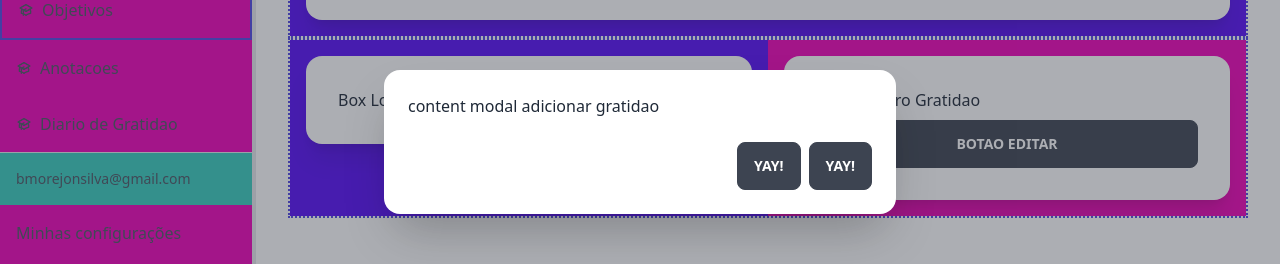
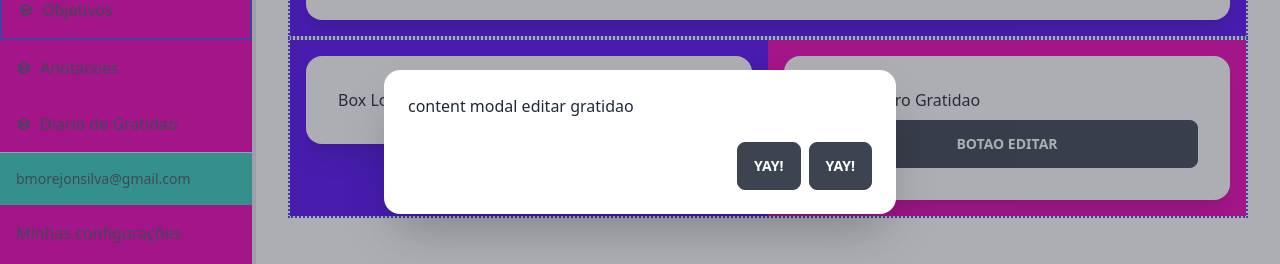
Before and after one commit to navalsaas/prototype, a Vue app: page /gratidao in a window 1280 px wide. Both pictures are taken after a click on the label "BOTAO EDITAR". Shown: the part 258-522 px from the top of the page. Built offline with nearby package versions, Linux system fonts and the light colour scheme.

Commit message:
fix modals

```diff
--- a/src/components/Cards/Anotacao.vue
+++ b/src/components/Cards/Anotacao.vue
@@ -9,9 +9,9 @@ import Editar_anotacao from '../Modals/Editar_anotacao.vue';
         <div class="card-body">
            <p>Box Anotacao</p>
             <!-- Modal Start -->
-            <label for="my-modal" class="btn">Botao editar</label>
+            <label for="my-modal-2" class="btn">Botao editar</label>
             <!-- Modal Content Start -->
-            <input type="checkbox" id="my-modal" class="modal-toggle" />
+            <input type="checkbox" id="my-modal-2" class="modal-toggle" />
             <div class="modal">
                <div class="modal-box">
                   <Editar_anotacao  />
--- a/src/components/Cards/Area.vue
+++ b/src/components/Cards/Area.vue
@@ -10,9 +10,9 @@ import Editar_area from '../Modals/Editar_area.vue';
          <input type="text" placeholder="Type here" class="input input-sm w-full max-w-xs font-bold text-center mx-auto mb-2" />
          <img src="https://app.naval.app.br/img/help9.7f74691d.png" width="42" class="mx-auto" />
             <!-- Modal Start -->
-            <label for="my-modal" class="btn">Botao editar</label>
+            <label for="my-modal-2" class="btn">Botao editar</label>
             <!-- Modal Content Start -->
-            <input type="checkbox" id="my-modal" class="modal-toggle" />
+            <input type="checkbox" id="my-modal-2" class="modal-toggle" />
             <div class="modal">
                <div class="modal-box">
                   <Editar_area />
--- a/src/components/Cards/Objetivo.vue
+++ b/src/components/Cards/Objetivo.vue
@@ -9,9 +9,9 @@ import Editar_objetivo from '../Modals/Editar_objetivo.vue';
         <div class="card-body">
            <p>Box Objetivo</p>
             <!-- Modal Start -->
-            <label for="my-modal" class="btn">Botao editar</label>
+            <label for="my-modal-2" class="btn">Botao editar</label>
             <!-- Modal Content Start -->
-            <input type="checkbox" id="my-modal" class="modal-toggle" />
+            <input type="checkbox" id="my-modal-2" class="modal-toggle" />
             <div class="modal">
                <div class="modal-box">
                   <Editar_objetivo />
--- a/src/components/Cards/Registro_gratidao.vue
+++ b/src/components/Cards/Registro_gratidao.vue
@@ -9,9 +9,9 @@ import Editar_gratidao from '../Modals/Editar_gratidao.vue';
         <div class="card-body">
            <p>Box Registro Gratidao</p>
             <!-- Modal Start -->
-            <label for="my-modal" class="btn">Botao editar</label>
+            <label for="my-modal-2" class="btn">Botao editar</label>
             <!-- Modal Content Start -->
-            <input type="checkbox" id="my-modal" class="modal-toggle" />
+            <input type="checkbox" id="my-modal-2" class="modal-toggle" />
             <div class="modal">
                <div class="modal-box">
                   <Editar_gratidao />
--- a/src/components/Cards/Streak.vue
+++ b/src/components/Cards/Streak.vue
@@ -9,9 +9,9 @@ import Editar_streak from '../Modals/Editar_streak.vue';
         <div class="card-body">
           <p>Box Streak</p>
             <!-- Modal Start -->
-            <label for="my-modal" class="btn">Botao editar</label>
+            <label for="my-modal-2" class="btn">Botao editar</label>
             <!-- Modal Content Start -->
-            <input type="checkbox" id="my-modal" class="modal-toggle" />
+            <input type="checkbox" id="my-modal-2" class="modal-toggle" />
             <div class="modal">
                <div class="modal-box">
                   <Editar_streak />
--- a/src/components/Cards/Tarefa.vue
+++ b/src/components/Cards/Tarefa.vue
@@ -9,9 +9,9 @@ import Editar_tarefa from '../Modals/Editar_tarefa.vue';
         <div class="card-body">
           <p>Box Tarefa cadastrada</p>
             <!-- Modal Start -->
-            <label for="my-modal" class="btn">Botao editar</label>
+            <label for="my-modal-2" class="btn">Botao editar</label>
             <!-- Modal Content Start -->
-            <input type="checkbox" id="my-modal" class="modal-toggle" />
+            <input type="checkbox" id="my-modal-2" class="modal-toggle" />
             <div class="modal">
                <div class="modal-box">
                   <Editar_tarefa />
--- a/src/components/Modals/Editar_anotacao.vue
+++ b/src/components/Modals/Editar_anotacao.vue
@@ -1,7 +1,7 @@
 <template>
     <span>content modal editar anotacao</span>
     <div class="modal-action">
-                     <label for="my-modal" class="btn">Yay!</label>
-                     <label for="my-modal" class="btn">Yay!</label>
+                     <label for="my-modal-2" class="btn">Yay!</label>
+                     <label for="my-modal-2" class="btn">Yay!</label>
     </div>
 </template>
--- a/src/components/Modals/Editar_area.vue
+++ b/src/components/Modals/Editar_area.vue
@@ -1,7 +1,7 @@
 <template>
     <span>content modal editar area</span>
     <div class="modal-action">
-                     <label for="my-modal" class="btn">Yay!</label>
-                     <label for="my-modal" class="btn">Yay!</label>
+                     <label for="my-modal-2" class="btn">Yay!</label>
+                     <label for="my-modal-2" class="btn">Yay!</label>
     </div>
 </template>
--- a/src/components/Modals/Editar_gratidao.vue
+++ b/src/components/Modals/Editar_gratidao.vue
@@ -1,7 +1,7 @@
 <template>
     <span>content modal editar gratidao</span>
     <div class="modal-action">
-                     <label for="my-modal" class="btn">Yay!</label>
-                     <label for="my-modal" class="btn">Yay!</label>
+                     <label for="my-modal-2" class="btn">Yay!</label>
+                     <label for="my-modal-2" class="btn">Yay!</label>
     </div>
 </template>
--- a/src/components/Modals/Editar_objetivo.vue
+++ b/src/components/Modals/Editar_objetivo.vue
@@ -1,7 +1,7 @@
 <template>
     <span>content modal editar objetivo</span>
     <div class="modal-action">
-                     <label for="my-modal" class="btn">Yay!</label>
-                     <label for="my-modal" class="btn">Yay!</label>
+                     <label for="my-modal-2" class="btn">Yay!</label>
+                     <label for="my-modal-2" class="btn">Yay!</label>
     </div>
 </template>
--- a/src/components/Modals/Editar_streak.vue
+++ b/src/components/Modals/Editar_streak.vue
@@ -1,7 +1,7 @@
 <template>
     <span>content modal editar streak</span>
     <div class="modal-action">
-                     <label for="my-modal" class="btn">Yay!</label>
-                     <label for="my-modal" class="btn">Yay!</label>
+                     <label for="my-modal-2" class="btn">Yay!</label>
+                     <label for="my-modal-2" class="btn">Yay!</label>
     </div>
 </template>
--- a/src/components/Modals/Editar_tarefa.vue
+++ b/src/components/Modals/Editar_tarefa.vue
@@ -1,7 +1,7 @@
 <template>
     <span>content modal editar tarefa</span>
     <div class="modal-action">
-                     <label for="my-modal" class="btn">Yay!</label>
-                     <label for="my-modal" class="btn">Yay!</label>
+                     <label for="my-modal-2" class="btn">Yay!</label>
+                     <label for="my-modal-2" class="btn">Yay!</label>
     </div>
 </template>
```
